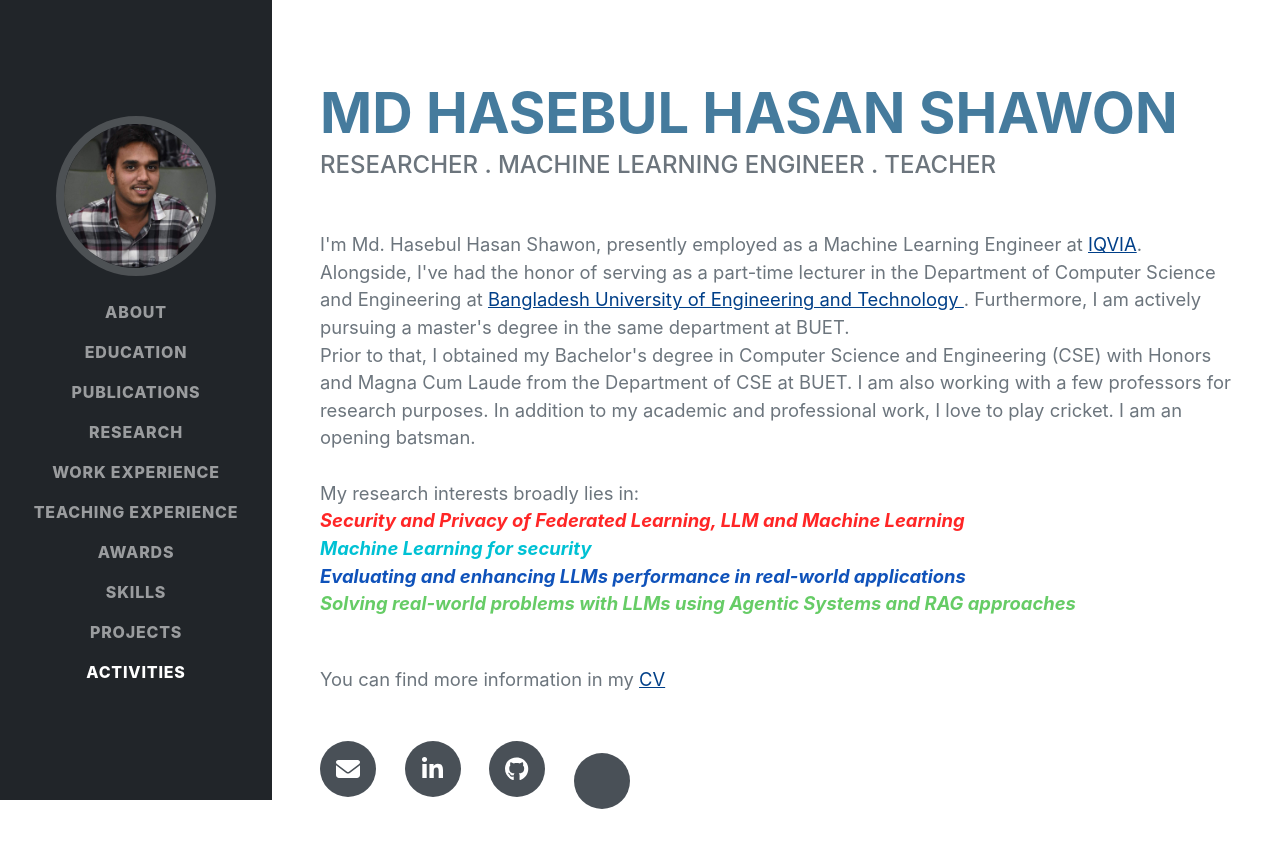
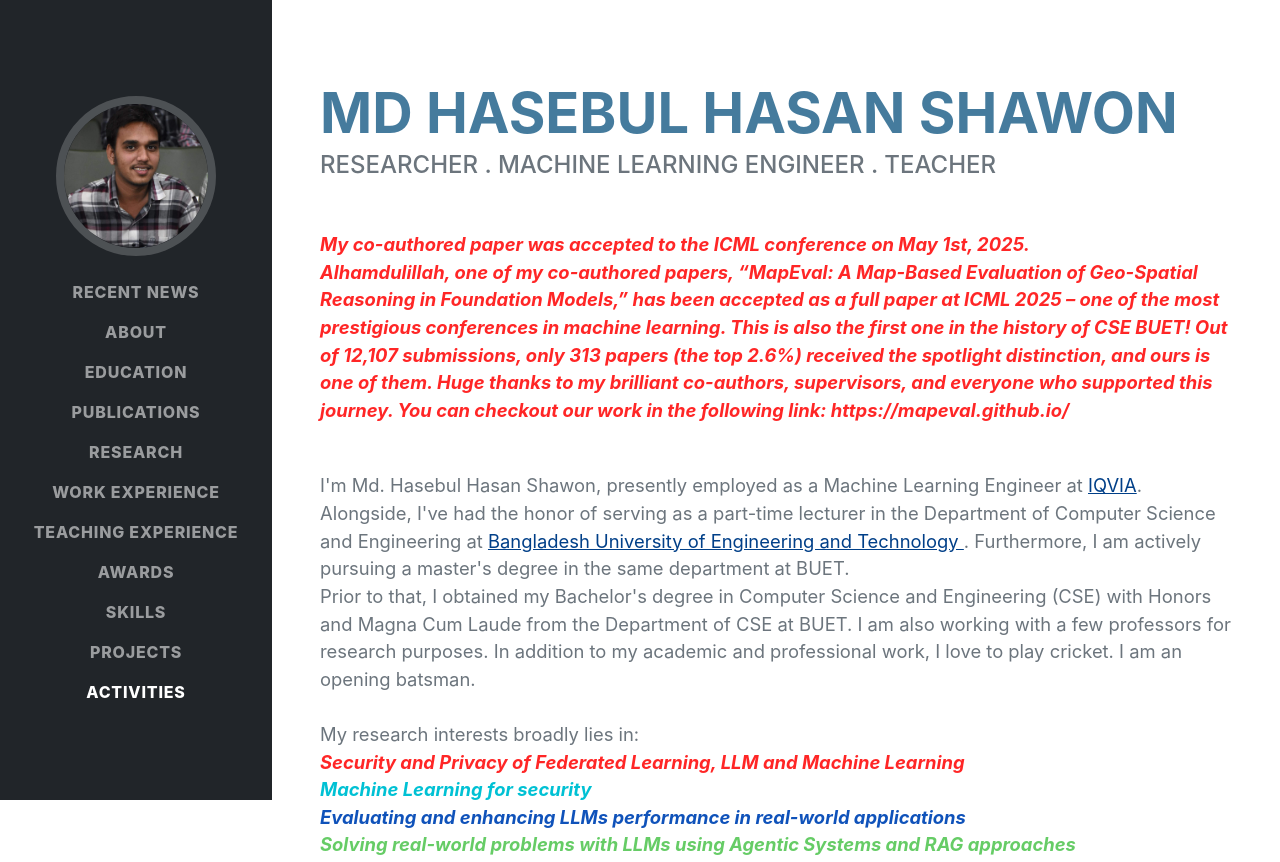
Before and after one commit to Hasebul/shawon_portfolio, a plain HTML site: page index.html in a window 1280 px wide. Shown: the top 862 px of the page. Drawn offline with nearby package versions, Linux system fonts and the light colour scheme; some icons are missing; a web font is replaced by a local one.

Commit message:
add mapeval paper'

```diff
--- a/index.html
+++ b/index.html
@@ -26,6 +26,7 @@
             <button class="navbar-toggler" type="button" data-bs-toggle="collapse" data-bs-target="#navbarResponsive" aria-controls="navbarResponsive" aria-expanded="false" aria-label="Toggle navigation"><span class="navbar-toggler-icon"></span></button>
             <div class="collapse navbar-collapse" id="navbarResponsive">
                 <ul class="navbar-nav" >
+                    <li class="nav-item"><a class="nav-link js-scroll-trigger" href="#recent">Recent News</a></li>
                     <li class="nav-item"><a class="nav-link js-scroll-trigger" href="#about">About</a></li>
                     <li class="nav-item"><a class="nav-link js-scroll-trigger" href="#education">Education</a></li>
                     <li class="nav-item"><a class="nav-link js-scroll-trigger" href="#publications">Publications</a></li>
@@ -41,6 +42,59 @@
         </nav>
         <!-- Page Content-->
         <div class="container-fluid p-0">
+            <!-- Recent News
+            <section class="resume-section" id="about">
+                <div class="resume-section-content">
+                    <h2 class="mb-0">
+                        <span class="text-primary">Md</span>
+                        <span class="text-primary">Hasebul</span>
+                        <span class="text-primary">Hasan</span>
+                        <span class="text-primary">Shawon</span>
+                    </h2>
+                    <div class="subheading mb-5">
+                        Researcher . Machine Learning Engineer . Teacher
+                    </div>
+                    <p class="lead mb-5">
+                        <p class="lead mb-5">
+                        I'm Md. Hasebul Hasan Shawon,
+                        presently employed as a Machine Learning Engineer at
+                        <a href="https://www.iqvia.com/">IQVIA</a>.
+                        Alongside, I've had the honor of serving
+                        as a part-time lecturer in the Department of Computer Science
+                        and Engineering at
+                        <a href="https://www.buet.ac.bd/web/#/">
+                        Bangladesh University of Engineering and Technology </a>.
+                        Furthermore, I am actively pursuing a master's degree
+                        in the same department at BUET.
+                        <br>
+                        Prior to that, I obtained my Bachelor's degree in Computer Science and Engineering (CSE) with Honors and Magna Cum Laude from the Department of CSE at BUET.
+                        I am also working with a few professors for research purposes. In addition to my academic and professional work, I love to play cricket. I am an opening batsman.
+                        <br><br>
+                        My research interests broadly lies in:
+                        <br>
+                        <b><i><font color="#FF2626">  Security and Privacy of Federated Learning, LLM and Machine Learning </font></i> </b>
+                        <br>
+                        <b><i><font color="#00C1D4"> Machine Learning for security </font></i> </b>
+                        <br>
+                        <b><i><font color="#0F52BA"> Evaluating and enhancing LLMs performance in real-world applications </font></i></b>
+                        <br>
+                        <b><i><font color="#66CC66"> Solving real-world problems with LLMs using Agentic Systems and RAG approaches  </font></i> </b>
+                        <br>
+
+                    </p>
+
+                    <p class="lead mb-5">
+                        You can find more information in my <a href="https://drive.google.com/file/d/1crqvSRBP27FQzBJnnF7ajyIBuaAcbfip/view?usp=sharing">CV</a>
+                    </p>
+
+                    <div class="social-icons">
+                        <a class="social-icon" href="mailto:hasebulhasan97@gmail.com"><i class="fas fa-envelope"></i></a>
+                        <a class="social-icon" href="https://www.linkedin.com/in/hasebul-hasan-shawon-a618091aa/"><i class="fab fa-linkedin-in"></i></a>
+                        <a class="social-icon" href="https://github.com/Hasebul"><i class="fab fa-github"></i></a>
+                        <a class="social-icon" href="https://scholar.google.com/citations?user=f8HAI_MAAAAJ&hl=en"><i class="ai ai-google-scholar"></i></a>
+                    </div>
+                </div>
+            </section> -->
             <!-- About-->
             <section class="resume-section" id="about">
                 <div class="resume-section-content">
@@ -53,7 +107,15 @@
                     <div class="subheading mb-5">
                         Researcher . Machine Learning Engineer . Teacher
                     </div>
+
                     <p class="lead mb-5">
+                        <p class="lead mb-5"> <b><i><font color="#FF2626">  My co-authored paper was accepted to the ICML conference on May 1st, 2025.<br>
+                            Alhamdulillah, one of my co-authored papers, “MapEval: A Map-Based Evaluation of Geo-Spatial Reasoning in Foundation Models,” has been accepted as a full paper at ICML 2025 – one of the most prestigious conferences in machine learning. This is also the first one in the history of CSE BUET!
+                            Out of 12,107 submissions, only 313 papers (the top 2.6%) received the spotlight distinction, and ours is one of them.
+                            Huge thanks to my brilliant co-authors, supervisors, and everyone who supported this journey.
+                            You can checkout our work in the following link:
+                            https://mapeval.github.io/
+                        </font></i> </b></p>
                         <p class="lead mb-5">
                         I'm Md. Hasebul Hasan Shawon,
                         presently employed as a Machine Learning Engineer at
@@ -146,7 +208,7 @@
                                 </li>
                                 <br>
                                 <li>Mahir Labib Dihan, Md Tanvir Hassan, Md Tanvir Parvez, <b>Md Hasebul Hasan</b>, Md Almash Alam, Muhammad Aamir Cheema, Mohammed Eunus Ali, Md Rizwan Parvez, <b>Mapeval: A map-based evaluation of geo-spatial
-                                    reasoning in foundation models</b>,Submitted to The Thirteenth International Conference on Learning Representations, under review, 2025,
+                                    reasoning in foundation models</b>,Submitted to The Thirteenth International Conference on Machine Learning, Accepted, 2025,
                                     <a href="https://mapeval.github.io/">url </a>
                                 </li>
                             </ol>
```
